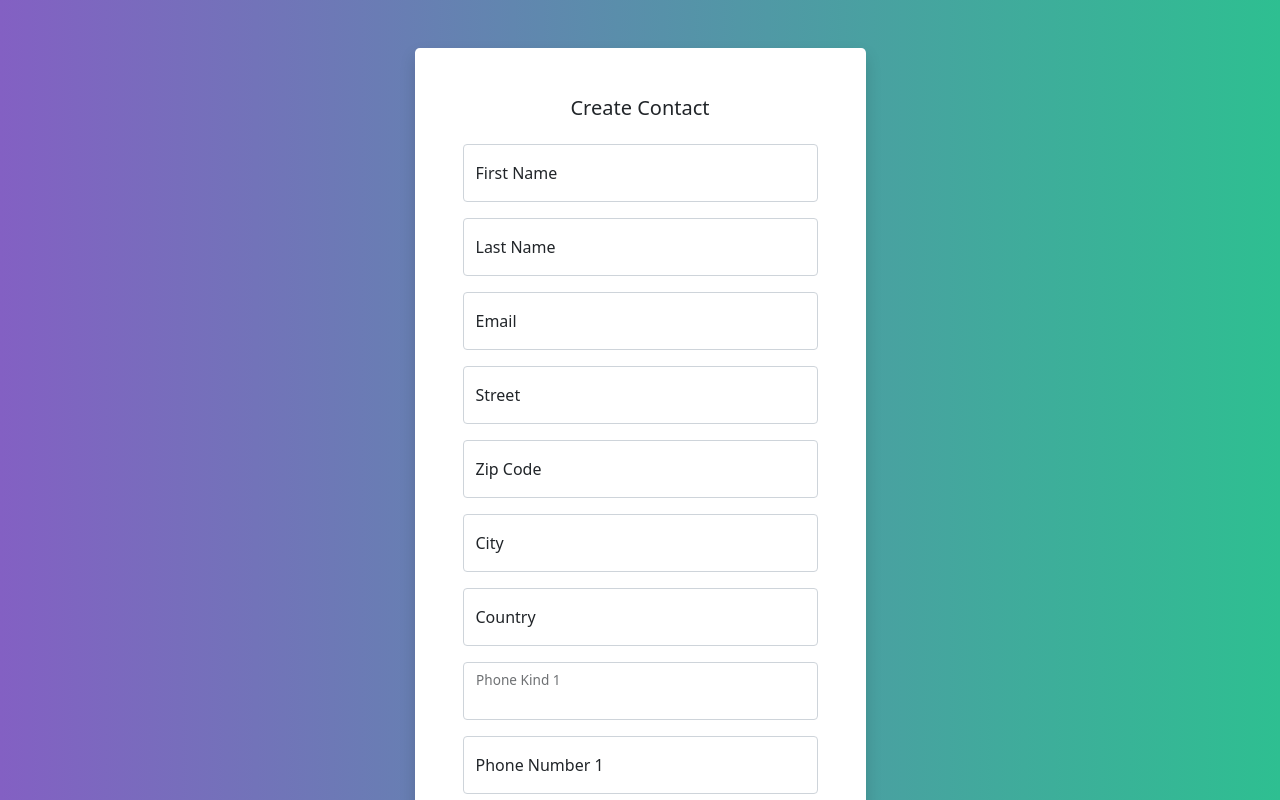
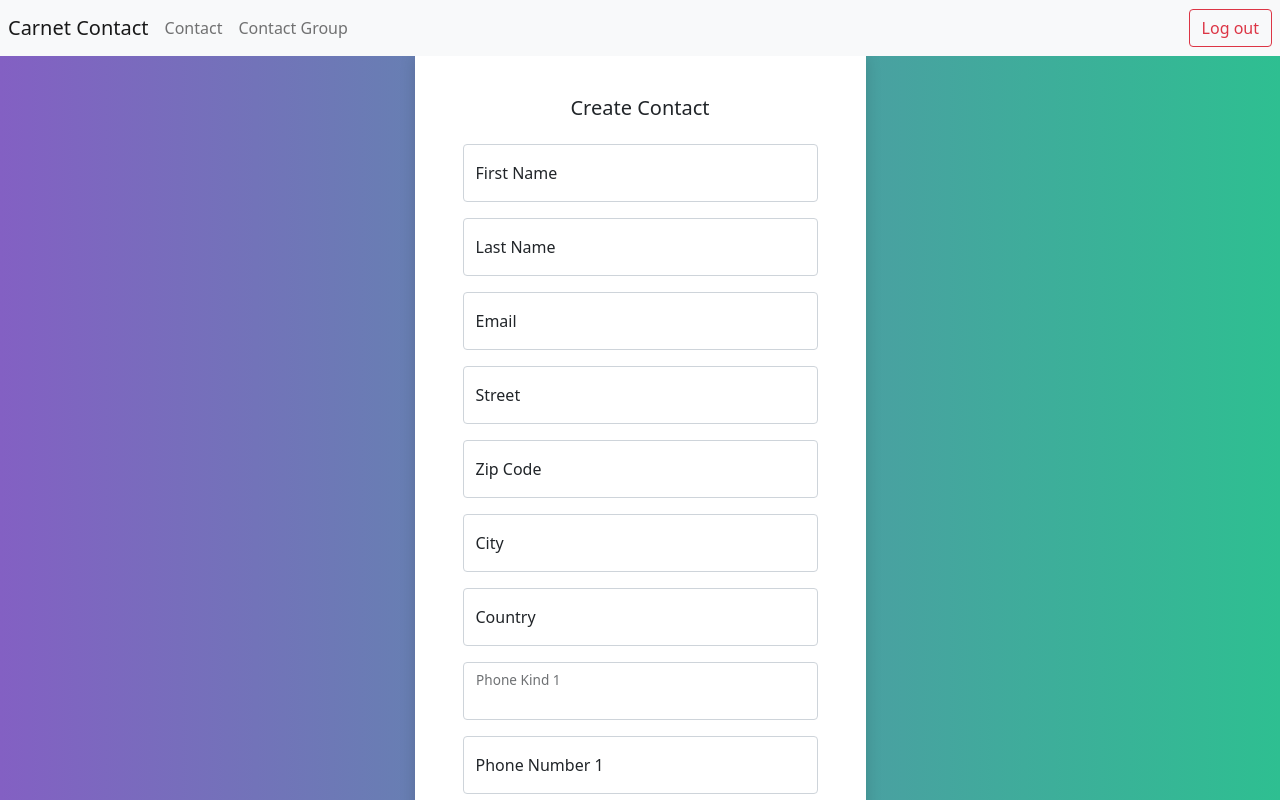
Before and after one commit to KrishnarashTHEVAKUMARAN/CarnetContactFront, an Angular app: page /AddContacts in a window 1280 px wide. Shown: the top 800 px of the page. Built offline with nearby package versions, Linux system fonts and the light colour scheme.

Commit message:
creation navbar et ajout dans le add-contacts.component.html

```diff
--- a/src/app/add-contacts/add-contacts.component.html
+++ b/src/app/add-contacts/add-contacts.component.html
@@ -1,4 +1,5 @@
 <body>
+<app-navbar></app-navbar>
 <div class="container">
   <div class="row justify-content-center">
     <div class="col-sm-9 col-md-7 col-lg-5">
--- a/src/app/app.module.ts
+++ b/src/app/app.module.ts
@@ -11,6 +11,7 @@ import { ModifyContactsComponent } from './modify-contacts/modify-contacts.compo
 import { GetContactGroupComponent } from './get-contact-group/get-contact-group.component';
 import { AddContactsInContactGroupComponent } from './add-contacts-in-contact-group/add-contacts-in-contact-group.component';
 import { DeleteContactsInContactGroupComponent } from './delete-contacts-in-contact-group/delete-contacts-in-contact-group.component';
+import { NavbarComponent } from './navbar/navbar.component';
 
 @NgModule({
   declarations: [
@@ -22,6 +23,7 @@ import { DeleteContactsInContactGroupComponent } from './delete-contacts-in-cont
     GetContactGroupComponent,
     AddContactsInContactGroupComponent,
     DeleteContactsInContactGroupComponent,
+    NavbarComponent,
   ],
   imports: [
     BrowserModule,
--- /dev/null
+++ b/src/app/navbar/navbar.component.css
@@ -0,0 +1,13 @@
+.navbar {
+  position: fixed;
+  top: 0;
+  left: 0;
+  width: 100%;
+  z-index: 1000;
+}
+
+@media (max-width: 992px) {
+  .navbar-collapse {
+    background-color: white; /* Fond blanc pour la navbar en mode collapsed */
+  }
+}
--- /dev/null
+++ b/src/app/navbar/navbar.component.html
@@ -0,0 +1,19 @@
+<nav class="navbar navbar-expand-lg navbar-light bg-light">
+  <button class="navbar-toggler" type="button" data-toggle="collapse" data-target="#navbarTogglerDemo01" aria-controls="navbarTogglerDemo01" aria-expanded="false" aria-label="Toggle navigation">
+    <span class="navbar-toggler-icon"></span>
+  </button>
+  <div class="collapse navbar-collapse" id="navbarTogglerDemo01">
+    <a class="navbar-brand mx-2">Carnet Contact</a>
+    <ul class="navbar-nav mr-auto mt-2 mt-lg-0">
+      <li class="nav-item active">
+        <a class="nav-link" routerLink="/Contacts">Contact</a>
+      </li>
+      <li class="nav-item">
+        <a class="nav-link" routerLink="/ContactGroup">Contact Group</a>
+      </li>
+    </ul>
+  </div>
+  <form class="form-inline m-2 my-lg-0">
+    <a class="btn btn-outline-danger my-2 my-sm-0" routerLink="/">Log out</a>
+  </form>
+</nav>
```
Also changed, not shown: src/app/navbar/navbar.component.ts (added, +10 -0 lines), 1 other file (tests, documents, lock files or other folders).
